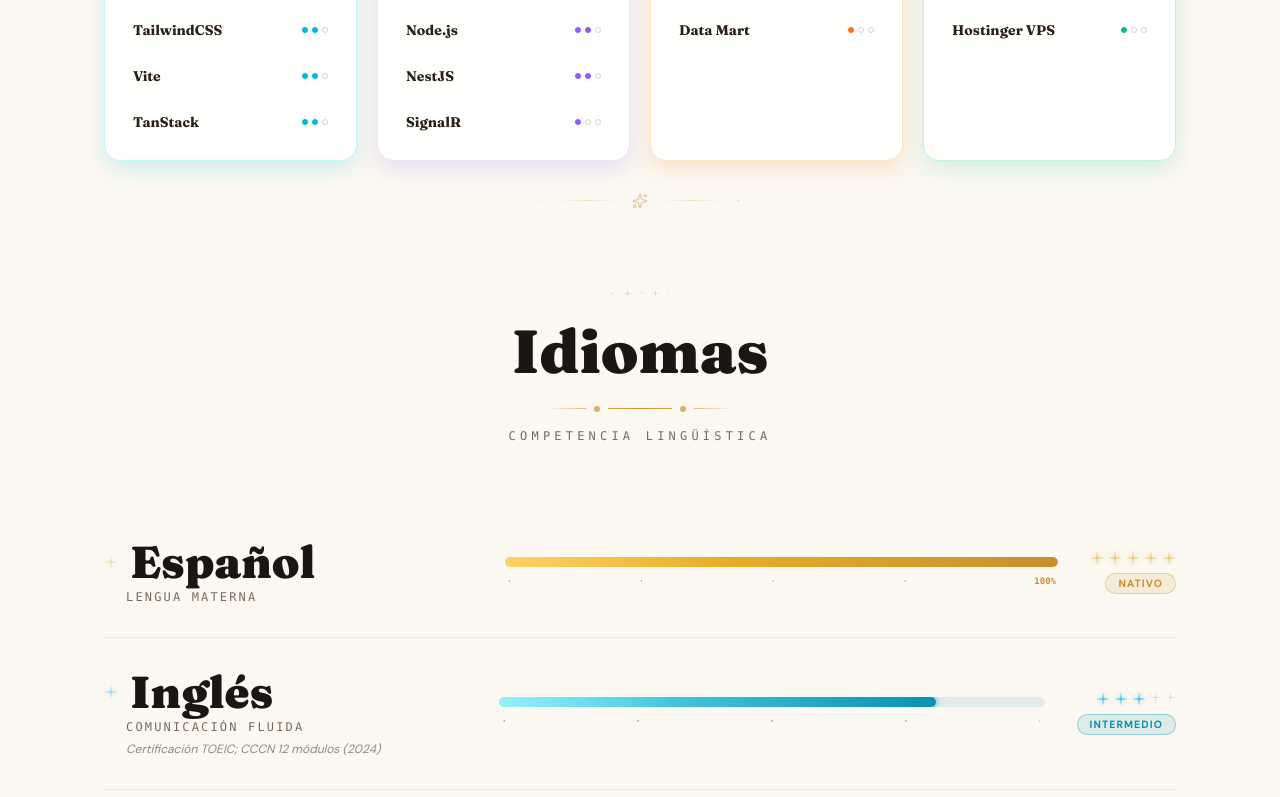
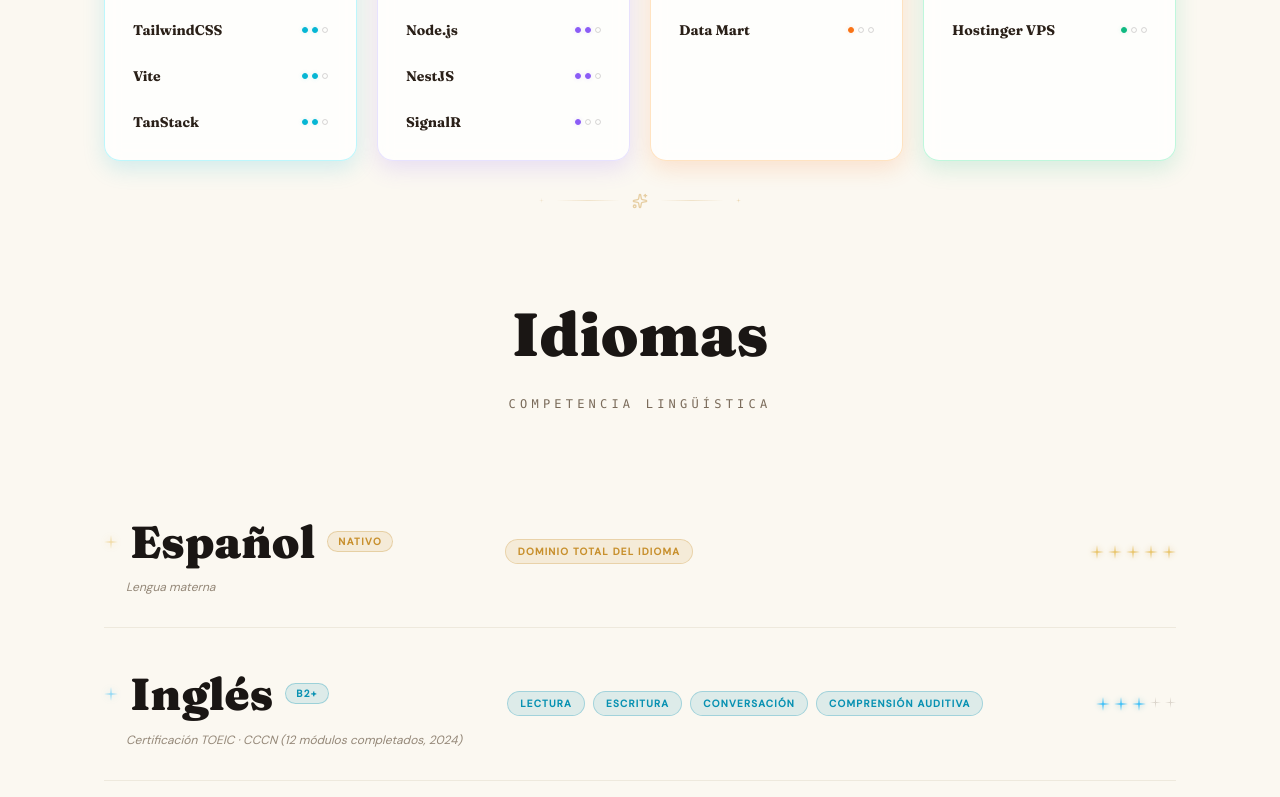
Before and after one commit to Ortiz0022/PortfolioAndCV, a React (Vite) app: page / in a window 1280 px wide. Shown: the part 2000-2797 px from the top of the page. Built offline with nearby package versions, Linux system fonts and the light colour scheme.

Commit message:
Add currículum

```diff
--- a/src/modules/cv/components/Languages/LanguagesSection.tsx
+++ b/src/modules/cv/components/Languages/LanguagesSection.tsx
@@ -1,225 +1,159 @@
-// LanguagesSection.tsx
 import type { LanguageItem } from "@/shared/types/language";
 import SectionLayout from "../../../../shared/components/layout/SectionLayout";
 import { languages } from "../../data/languages";
 import { Sparkles } from "lucide-react";
+import { StarDeco } from "./StarDeco";
 
-function StarDeco({ size = 10, className = "", style }: { size?: number; className?: string; style?: React.CSSProperties }) {
-  return (
-    <svg width={size} height={size} viewBox="0 0 16 16" fill="currentColor" className={className} style={style}>
-      <path d="M8 0 L8.8 7.2 L16 8 L8.8 8.8 L8 16 L7.2 8.8 L0 8 L7.2 7.2 Z" />
-    </svg>
-  );
-}
-
-const LEVEL_CONFIG: Record<string, { label: string; sublabel: string; percent: number; stars: number }> = {
-  native:       { label: "Nativo",      sublabel: "Lengua materna",          percent: 100, stars: 5 },
-  advanced:     { label: "Avanzado",    sublabel: "Dominio alto",            percent: 80,  stars: 4 },
-  intermediate: { label: "Intermedio",  sublabel: "Comunicación fluida",     percent: 80,  stars: 3 },
-  basic:        { label: "Básico",      sublabel: "Conocimientos iniciales", percent: 25,  stars: 1 },
-};
-
-const LANG_CONFIG: Record<string, { accent: string; glow: string; barFrom: string; barTo: string; starColor: string }> = {
+const LANG_COLORS: Record<
+  string,
+  { accent: string; glow: string; star: string }
+> = {
   "lang-es": {
     accent: "#C8902E",
     glow: "rgba(200,144,46,0.45)",
-    barFrom: "#fbbf24",
-    barTo: "#C8902E",
-    starColor: "#E8C368",
+    star: "#E8C368",
   },
   "lang-en": {
     accent: "#0891b2",
     glow: "rgba(8,145,178,0.45)",
-    barFrom: "#67e8f9",
-    barTo: "#0891b2",
-    starColor: "#38bdf8",
+    star: "#38bdf8",
   },
   "lang-pt": {
     accent: "#0d9488",
     glow: "rgba(13,148,136,0.45)",
-    barFrom: "#5eead4",
-    barTo: "#0d9488",
-    starColor: "#2dd4bf",
+    star: "#2dd4bf",
   },
 };
 
-const FALLBACK_LANG = { accent: "#9333ea", glow: "rgba(147,51,234,0.45)", barFrom: "#c4b5fd", barTo: "#9333ea", starColor: "#a78bfa" };
+const FALLBACK_COLOR = {
+  accent: "#9333ea",
+  glow: "rgba(147,51,234,0.45)",
+  star: "#a78bfa",
+};
+
+const LEVEL_STARS: Record<string, number> = {
+  basic: 1,
+  intermediate: 3,
+  advanced: 4,
+  native: 5,
+};
 
 export default function LanguagesSection() {
   return (
     <SectionLayout id="languages">
       <div className="mx-auto w-full max-w-6xl px-6 py-12 md:px-12 md:py-10 lg:px-10">
-
-        {/* ── Encabezado ── */}
+        {/* Header */}
         <div className="mb-16 flex flex-col items-center gap-4 text-center">
-          <div className="flex items-center gap-2 opacity-60">
-            <StarDeco size={5} className="text-[#C8902E] dark:text-[#E8C368] animate-pulse [animation-delay:0.2s]" />
-            <StarDeco size={9} className="text-[#C8902E] dark:text-[#E8C368] animate-pulse" />
-            <StarDeco size={4} className="text-[#C8902E]/60 dark:text-[#E8C368]/60 animate-pulse [animation-delay:0.6s]" />
-            <StarDeco size={7} className="text-[#C8902E] dark:text-[#E8C368] animate-pulse [animation-delay:1s]" />
-            <StarDeco size={4} className="text-[#C8902E]/60 dark:text-[#E8C368]/60 animate-pulse [animation-delay:0.4s]" />
-          </div>
-
           <h2
-            className="text-[clamp(2.4rem,5vw,3.8rem)] font-black leading-tight text-[#1A1614] dark:text-[#E8E4DD]"
+            className="text-[clamp(2.4rem,5vw,3.8rem)] font-black text-[#1A1614] dark:text-[#E8E4DD]"
             style={{ fontFamily: "var(--font-display)" }}
           >
             Idiomas
           </h2>
-
-          <div className="flex items-center gap-2">
-            <span className="h-px w-10 bg-gradient-to-r from-transparent to-[#C8902E]/60 dark:to-[#E8C368]/60" />
-            <span className="h-1.5 w-1.5 rounded-full bg-[#C8902E]/70 dark:bg-[#E8C368]/70" />
-            <span className="h-px w-16 bg-gradient-to-r from-[#C8902E]/80 via-[#C8902E] to-[#C8902E]/80 dark:from-[#E8C368]/80 dark:via-[#E8C368] dark:to-[#E8C368]/80" />
-            <span className="h-1.5 w-1.5 rounded-full bg-[#C8902E]/70 dark:bg-[#E8C368]/70" />
-            <span className="h-px w-10 bg-gradient-to-l from-transparent to-[#C8902E]/60 dark:to-[#E8C368]/60" />
-          </div>
 
           <p className="text-xs font-mono uppercase tracking-[0.35em] text-[#7A6B5A] dark:text-[#8A8598]">
             Competencia lingüística
           </p>
         </div>
 
-        {/* ── Filas de idioma ── */}
         <div className="flex flex-col divide-y divide-[#E6DFD0]/60 dark:divide-[#232942]/60">
-          {languages.map((lang, index) => (
-            <LanguageRow key={lang.id} item={lang} index={index} />
+          {languages.map((lang) => (
+            <LanguageRow key={lang.id} item={lang} />
           ))}
         </div>
 
-        {/* Decoración inferior */}
         <div className="mt-14 flex items-center justify-center gap-3 opacity-40">
-          <StarDeco size={5} className="text-[#C8902E] dark:text-[#E8C368] animate-pulse" />
-          <span className="h-px w-16 bg-gradient-to-r from-transparent via-[#C8902E]/50 to-transparent dark:via-[#E8C368]/50" />
-          <Sparkles className="h-4 w-4 text-[#C8902E] dark:text-[#E8C368]" />
-          <span className="h-px w-16 bg-gradient-to-r from-transparent via-[#C8902E]/50 to-transparent dark:via-[#E8C368]/50" />
-          <StarDeco size={5} className="text-[#C8902E] dark:text-[#E8C368] animate-pulse [animation-delay:0.7s]" />
+          <Sparkles className="h-4 w-4 text-[#C8902E]" />
         </div>
       </div>
     </SectionLayout>
   );
 }
 
-function LanguageRow({ item }: { item: LanguageItem; index: number }) {
-  const lvl = LEVEL_CONFIG[item.level] ?? LEVEL_CONFIG.basic;
-  const cfg = LANG_CONFIG[item.id] ?? FALLBACK_LANG;
+function LanguageRow({ item }: { item: LanguageItem }) {
+  const colors = LANG_COLORS[item.id] ?? FALLBACK_COLOR;
+  const stars = LEVEL_STARS[item.level] ?? 1;
 
   return (
-    <div
-      className="group grid grid-cols-[1fr_auto] md:grid-cols-[2fr_3fr_auto] items-center gap-4 md:gap-8 py-8 transition-all duration-300"
-    >
-      {/* ── Col 1: nombre + sublabel ── */}
+    <div className="group grid grid-cols-[1fr_auto] items-center gap-4 py-8 md:grid-cols-[2fr_3fr_auto] md:gap-8">
+      {/* Language name */}
       <div className="flex flex-col gap-1">
         <div className="flex items-center gap-3">
-          {/* Estrella de acento */}
           <StarDeco
             size={14}
-            style={{ color: cfg.starColor, filter: `drop-shadow(0 0 4px ${cfg.glow})` }}
-            className="flex-shrink-0 animate-pulse"
+            style={{
+              color: colors.star,
+              filter: `drop-shadow(0 0 4px ${colors.glow})`,
+            }}
+            className="animate-pulse"
           />
-          <h3
-            className="text-[clamp(1.6rem,4vw,2.8rem)] font-black leading-none text-[#1A1614] dark:text-[#E8E4DD] transition-all duration-300 group-hover:tracking-wide"
-            style={{ fontFamily: "var(--font-display)" }}
-          >
-            {item.name}
-          </h3>
+
+          <div className="flex flex-wrap items-center gap-x-3 gap-y-1">
+            <h3
+              className="text-[clamp(1.6rem,4vw,2.8rem)] font-black text-[#1A1614] dark:text-[#E8E4DD]"
+              style={{ fontFamily: "var(--font-display)" }}
+            >
+              {item.name}
+            </h3>
+
+            {item.band && (
+              <span
+                className="rounded-full px-2.5 py-0.5 text-[10px] font-semibold uppercase tracking-[0.14em]"
+                style={{
+                  background: colors.glow.replace(/[\d.]+\)$/, "0.12)"),
+                  border: `1px solid ${colors.glow.replace(
+                    /[\d.]+\)$/,
+                    "0.3)"
+                  )}`,
+                  color: colors.accent,
+                }}
+              >
+                {item.band}
+              </span>
+            )}
+          </div>
         </div>
-        <p className="pl-[22px] text-xs font-mono uppercase tracking-[0.18em] text-[#7A6B5A] dark:text-[#8A8598]">
-          {lvl.sublabel}
-        </p>
+
         {item.notes && (
-          <p className="pl-[22px] text-xs italic text-[#7A6B5A]/80 dark:text-[#8A8598]/80 mt-0.5">
+          <p className="pl-[22px] text-xs italic text-[#7A6B5A]/80 dark:text-[#8A8598]/80">
             {item.notes}
           </p>
         )}
       </div>
 
-      {/* ── Col 2 (desktop): barra de progreso ── */}
-      <div className="hidden md:flex flex-col gap-2">
-        {/* Barra gruesa */}
-        <div
-          className="relative h-2.5 w-full overflow-hidden rounded-full"
-          style={{ background: `${cfg.glow.replace(/[\d.]+\)$/, "0.1)")}` }}
-        >
-          <div
-            className="absolute left-0 top-0 h-full rounded-full transition-all duration-700"
-            style={{
-              width: `${lvl.percent}%`,
-              background: `linear-gradient(90deg, ${cfg.barFrom}, ${cfg.barTo})`,
-              boxShadow: `0 0 12px ${cfg.glow}, 0 0 4px ${cfg.glow}`,
-            }}
-          />
-          {/* Brillo en la barra */}
-          <div
-            className="absolute top-0 left-0 h-full rounded-full opacity-50"
-            style={{
-              width: `${lvl.percent * 0.4}%`,
-              background: "linear-gradient(90deg, rgba(255,255,255,0.6), transparent)",
-            }}
-          />
-        </div>
-
-        {/* Marcadores de porcentaje */}
-        <div className="flex justify-between px-0.5">
-          {[0, 25, 50, 75, 100].map((mark) => (
+      {/* Traits */}
+      {item.traits && (
+        <div className="hidden flex-wrap gap-2 md:flex">
+          {item.traits.map((trait) => (
             <span
-              key={mark}
-              className="text-[9px] font-mono transition-all duration-300"
+              key={trait}
+              className="rounded-full px-3 py-1 text-[10px] font-semibold uppercase tracking-[0.12em]"
               style={{
-                color: mark <= lvl.percent ? cfg.accent : "rgba(122,107,90,0.4)",
-                fontWeight: mark === lvl.percent ? "700" : "400",
+                background: colors.glow.replace(/[\d.]+\)$/, "0.12)"),
+                border: `1px solid ${colors.glow.replace(/[\d.]+\)$/, "0.28)")}`,
+                color: colors.accent,
               }}
             >
-              {mark === lvl.percent ? `${mark}%` : "·"}
+              {trait}
             </span>
           ))}
         </div>
-      </div>
+      )}
 
-      {/* ── Col 3: estrellas de nivel + badge ── */}
+      {/* Stars */}
       <div className="flex flex-col items-end gap-2">
-        {/* Estrellas */}
         <div className="flex gap-1">
           {Array.from({ length: 5 }).map((_, i) => (
             <StarDeco
               key={i}
-              size={i < lvl.stars ? 14 : 11}
+              size={i < stars ? 14 : 11}
               style={{
-                color: i < lvl.stars ? cfg.starColor : "rgba(122,107,90,0.25)",
-                filter: i < lvl.stars ? `drop-shadow(0 0 3px ${cfg.glow})` : "none",
-                transition: "all 0.2s ease",
+                color: i < stars ? colors.star : "rgba(122,107,90,0.25)",
+                filter:
+                  i < stars ? `drop-shadow(0 0 3px ${colors.glow})` : "none",
               }}
             />
           ))}
-        </div>
-
-        {/* Badge de nivel */}
-        <span
-          className="rounded-full px-3 py-0.5 text-[10px] font-semibold uppercase tracking-[0.15em]"
-          style={{
-            background: cfg.glow.replace(/[\d.]+\)$/, "0.12)"),
-            border: `1px solid ${cfg.glow.replace(/[\d.]+\)$/, "0.35)")}`,
-            color: cfg.accent,
-          }}
-        >
-          {lvl.label}
-        </span>
-
-        {/* Barra mobile */}
-        <div className="md:hidden w-20 mt-1">
-          <div
-            className="h-1.5 w-full overflow-hidden rounded-full"
-            style={{ background: cfg.glow.replace(/[\d.]+\)$/, "0.1)") }}
-          >
-            <div
-              className="h-full rounded-full"
-              style={{
-                width: `${lvl.percent}%`,
-                background: `linear-gradient(90deg, ${cfg.barFrom}, ${cfg.barTo})`,
-                boxShadow: `0 0 8px ${cfg.glow}`,
-              }}
-            />
-          </div>
         </div>
       </div>
     </div>
--- /dev/null
+++ b/src/modules/cv/components/Languages/StarDeco.tsx
@@ -0,0 +1,23 @@
+
+export function StarDeco({
+  size = 10,
+  className = "",
+  style,
+}: {
+  size?: number;
+  className?: string;
+  style?: React.CSSProperties;
+}) {
+  return (
+    <svg
+      width={size}
+      height={size}
+      viewBox="0 0 16 16"
+      fill="currentColor"
+      className={className}
+      style={style}
+    >
+      <path d="M8 0 L8.8 7.2 L16 8 L8.8 8.8 L8 16 L7.2 8.8 L0 8 L7.2 7.2 Z" />
+    </svg>
+  );
+}
--- a/src/modules/cv/data/languages.ts
+++ b/src/modules/cv/data/languages.ts
@@ -1,7 +1,28 @@
 import type { LanguageItem } from "../../../shared/types/language";
 
 export const languages: LanguageItem[] = [
-  { id: "lang-es", name: "Español", level: "native" },
-  { id: "lang-en", name: "Inglés", level: "intermediate", notes: "Certificación TOEIC; CCCN 12 módulos (2024)" },
-  { id: "lang-pt", name: "Portugués", level: "basic", notes: "Nivel básico, Academia Europea (2025)" },
+  {
+    id: "lang-es",
+    name: "Español",
+    level: "native",
+    band: "Nativo",
+    traits: ["Dominio total del idioma"],
+    notes: "Lengua materna",
+  },
+  {
+    id: "lang-en",
+    name: "Inglés",
+    level: "intermediate",
+    band: "B2+",
+    traits: ["Lectura", "Escritura", "Conversación", "Comprensión auditiva"],
+    notes: "Certificación TOEIC · CCCN (12 módulos completados, 2024)",
+  },
+  {
+    id: "lang-pt",
+    name: "Portugués",
+    level: "basic",
+    band: "A2",
+    traits: ["Bases", "Vocabulario", "Comunicación básica"],
+    notes: "Nivel básico · Academia Europea (2025)",
+  },
 ];
--- a/src/modules/portfolio/data/projects.ts
+++ b/src/modules/portfolio/data/projects.ts
@@ -40,10 +40,10 @@ export const projects: Project[] = [
   },
   {
     id: "p-university",
-    title: "University Management System",
+    title: "Sistema de Gestión Universitaria",
     shortDescription:
-      "Sistema web para gestionar información y procesos administrativos municipales.",
-    technologies: ["React", "TypeScript", ".NET", "SQL Server"],
+      "Sistema web para gestionar información, matrículas, procesos administrativos y académicos universitarios.",
+    technologies: ["React", "TypeScript", ".NET", "SQL Server", "ETL", "Data Mart"],
     media: [
       {
         kind: "image",
--- a/src/shared/types/language.ts
+++ b/src/shared/types/language.ts
@@ -8,5 +8,7 @@ export interface LanguageItem {
   id: string;
   name: string; // "Español", "Inglés"
   level: LanguageLevel;
+  band?: string; // "Nativo", "B2+", "A2"
+  traits?: string[]; // ["Lectura", "Escritura", "Conversación"]
   notes?: string; // ej: "Intermedio (sin certificación)"
 }
```
Also changed, not shown: src/modules/cv/components/Hero/SolarHero.tsx (+7 -1 lines), src/modules/cv/data/profile.ts (+7 -1 lines), 1 other file (tests, documents, lock files or other folders).
